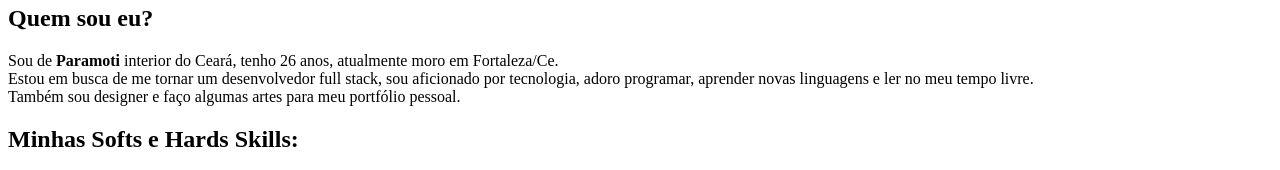
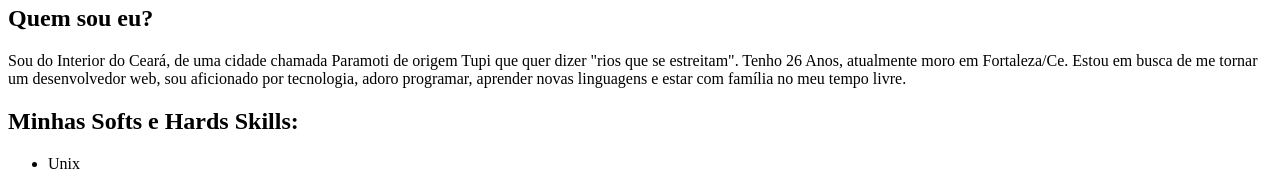
Before and after one commit to atqjunior/atqjunior.github.io, a plain HTML site: page index.html in a window 1280 px wide. Shown: the part 481-651 px from the top of the page. Drawn offline with Linux system fonts and the light colour scheme.

Commit message:
Corrigindo stylos e textos

```diff
--- a/index.html
+++ b/index.html
@@ -34,19 +34,19 @@
         <div class="social-media">
             <a href="https://www.linkedin.com/in/atqjunior" target="_blank"><img
                     src="https://img.shields.io/badge/-LinkedIn-%230077B5?style=for-the-badge&logo=linkedin&logoColor=white"
-                    target="_blank" alt="Logo do Linkedin" title="Logo do Linkedin"></a>
+                    target="_blank" alt="Logo do Linkedin" title="Link para o Linkedin"></a>
             <a href="https://github.com/atqjunior" target="_blank"><img
                     src="https://img.shields.io/badge/-Github-%23E4405F?style=for-the-badge&logo=github&logoColor=white"
-                    target="_blank" alt="Logo do Github" title="Logo do Github"></a>
+                    target="_blank" alt="Logo do Github" title="Linl para o Github"></a>
         </div>
     </header>
     <section>
         <h1>Quem sou eu?</h1>
         <section>
-            <p>Sou de <strong>Paramoti</strong> interior do Ceará, tenho 26 anos, atualmente moro em Fortaleza/Ce.
-                <br /> Estou em busca de me tornar um desenvolvedor full stack, sou aficionado por tecnologia, adoro
-                programar, aprender novas linguagens e ler no meu tempo livre.<br />
-                Também sou designer e faço algumas artes para meu portfólio pessoal.
+            <p>Sou do Interior do Ceará, de uma cidade chamada Paramoti de origem Tupi que quer dizer "rios que se
+                estreitam". Tenho 26 Anos, atualmente moro em Fortaleza/Ce. Estou em busca de me tornar um desenvolvedor
+                web, sou aficionado por
+                tecnologia, adoro programar, aprender novas linguagens e estar com família no meu tempo livre.
             </p>
         </section>
         <section>
```
Also changed, not shown: img/atqjunior.github.io_.png (added).
